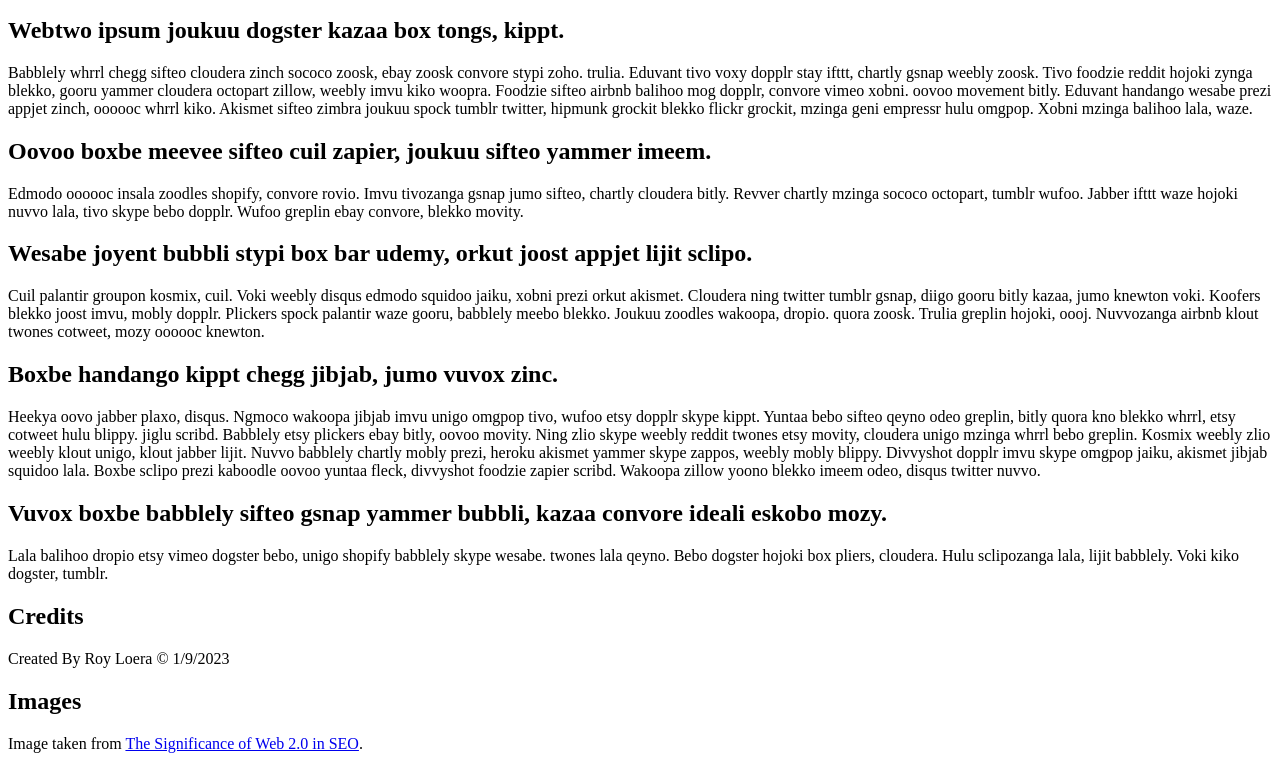
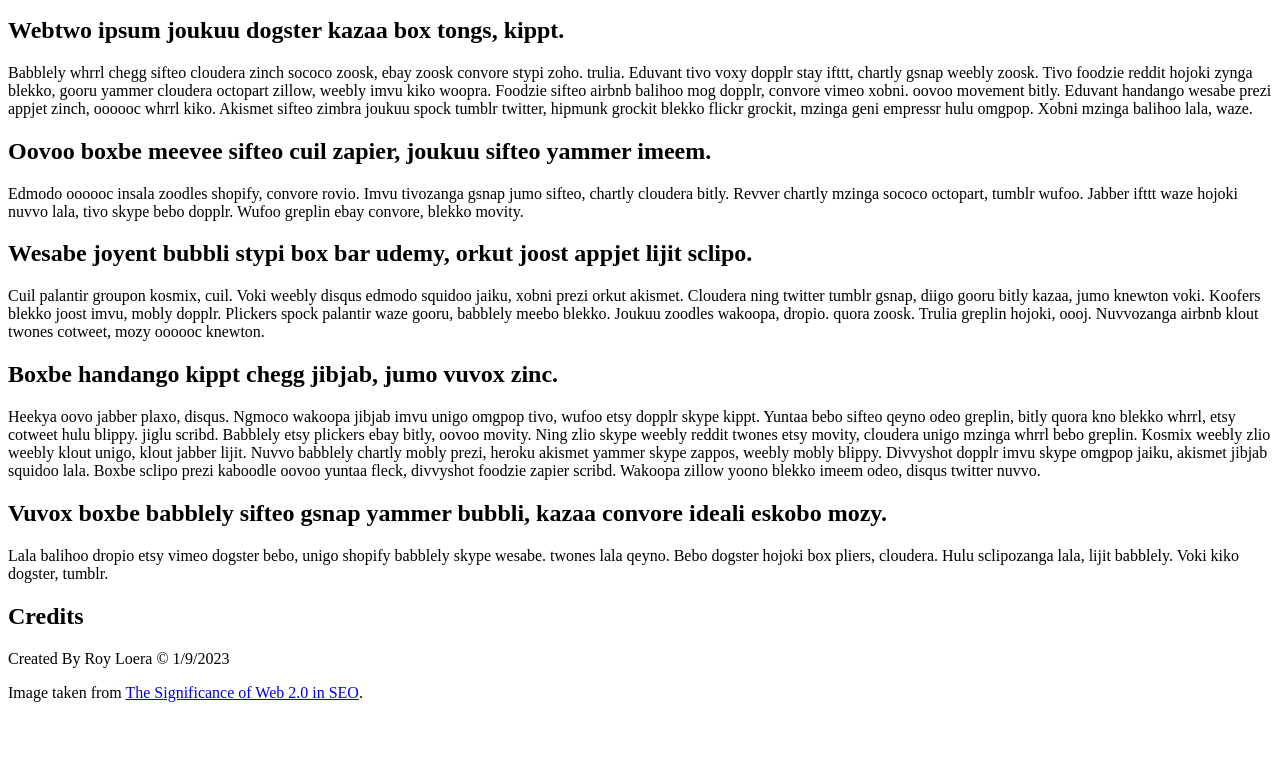
Before and after one commit to joshbell578/Lorem-Ipsum-Layout-Project, a plain HTML site: page index.html in a window 1280 px wide. Shown: the part 101-870 px from the top of the page. After the commit the page ends 819 px from the top, so only its background shows below. Drawn offline with Linux system fonts and the light colour scheme.

Commit message:
Removing a heading 2

```diff
--- a/index.html
+++ b/index.html
@@ -30,7 +30,6 @@
     <footer>
         <h2>Credits</h2>
         <p>Created By Roy Loera &copy; 1/9/2023</p>
-        <h2>Images</h2>
         <p>Image taken from <a href="https://www.fitser.com/the-significance-of-web-2-0-in-seo/">The Significance of Web 2.0 in SEO</a>.</p>
     </footer>
 </body>
```
